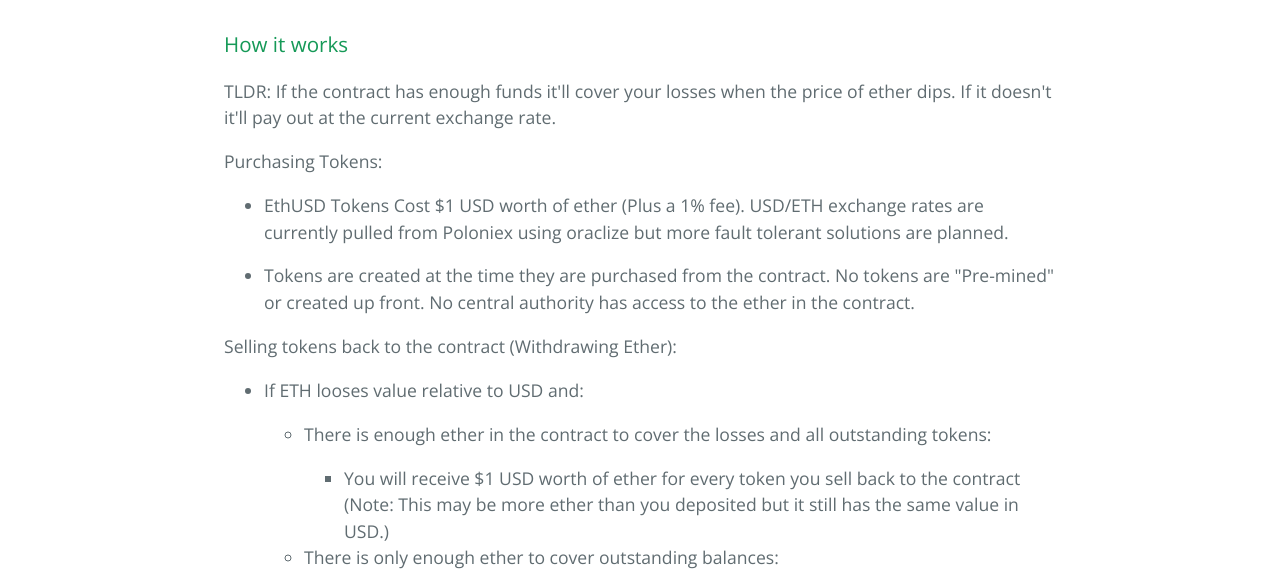
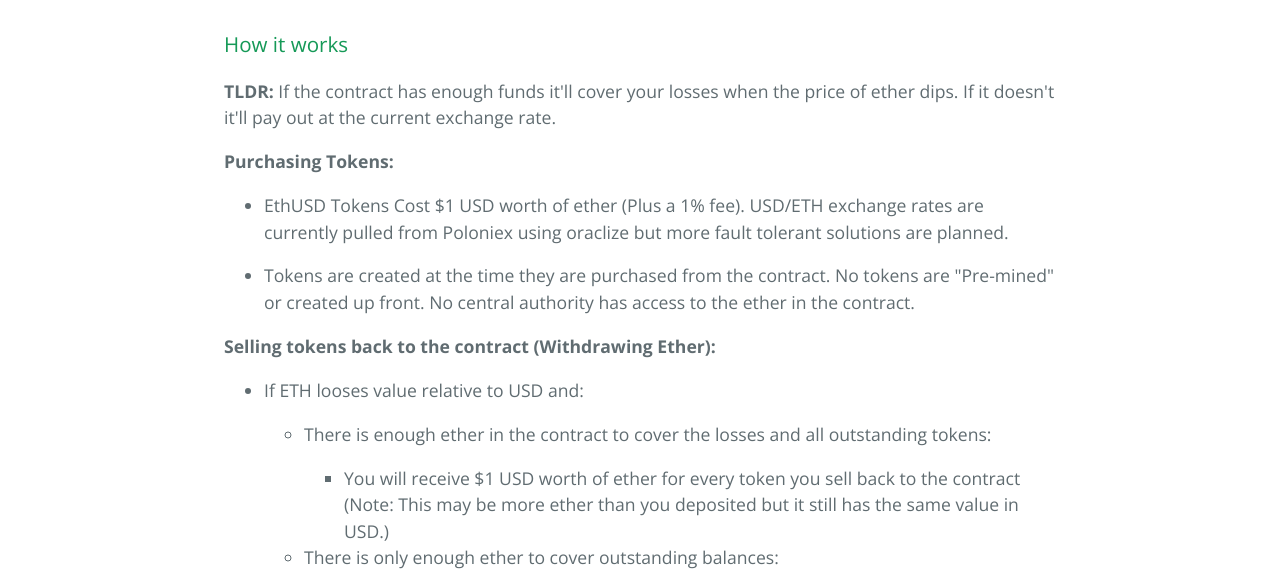
Before and after one commit to masonforest/ethusd, a plain HTML site: page index.html in a window 1280 px wide. Shown: the part 472-1057 px from the top of the page. Drawn offline with nearby package versions, Linux system fonts and the light colour scheme.

Commit message:
Update index.html

```diff
--- a/index.html
+++ b/index.html
@@ -27,16 +27,16 @@
 <h3>
 <a id="how-it-works" class="anchor" href="#how-it-works" aria-hidden="true"><span aria-hidden="true" class="octicon octicon-link"></span></a>How it works</h3>
 
-<p>TLDR: If the contract has enough funds it'll cover your losses when the price of ether dips. If it doesn't it'll pay out at the current exchange rate.</p>
+<p><strong>TLDR:</strong> If the contract has enough funds it'll cover your losses when the price of ether dips. If it doesn't it'll pay out at the current exchange rate.</p>
 
-<p>Purchasing Tokens:</p>
+      <p><strong>Purchasing Tokens:</strong></p>
 
 <ul>
 <li><p>EthUSD Tokens Cost $1 USD worth of ether (Plus a 1% fee). USD/ETH exchange rates are currently pulled from Poloniex using oraclize but more fault tolerant solutions are planned.</p></li>
 <li><p>Tokens are created at the time they are purchased from the contract. No tokens are "Pre-mined" or created up front. No central authority has access to the ether in the contract.</p></li>
 </ul>
 
-<p>Selling tokens back to the contract (Withdrawing Ether):</p>
+      <p><strong>Selling tokens back to the contract (Withdrawing Ether):</strong></p>
 
 <ul>
 <li>
```
